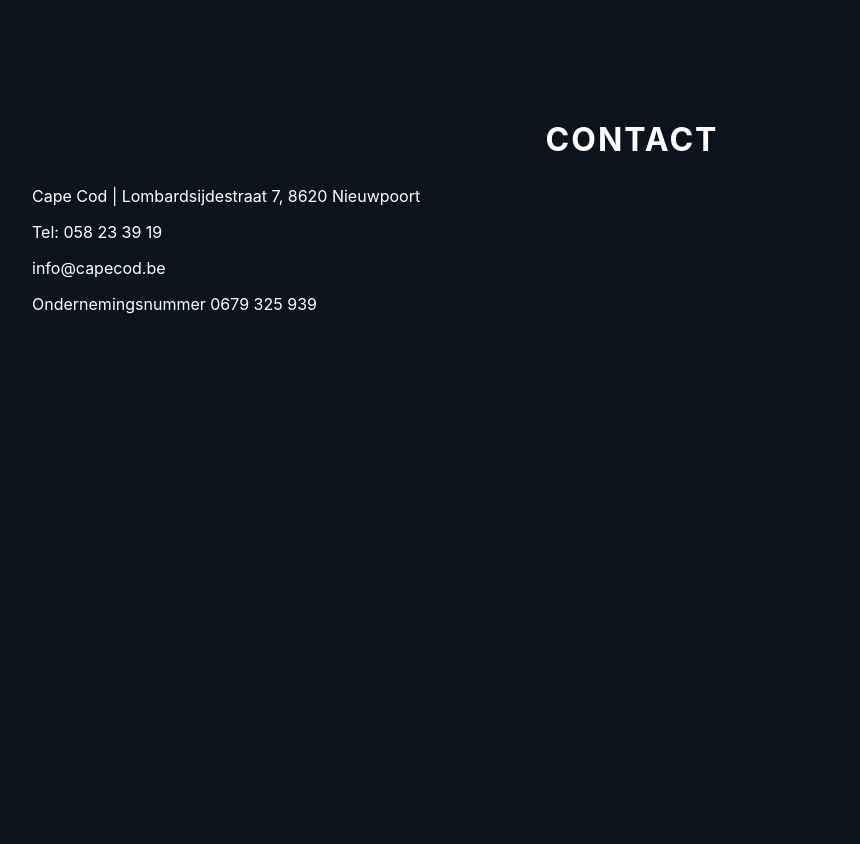
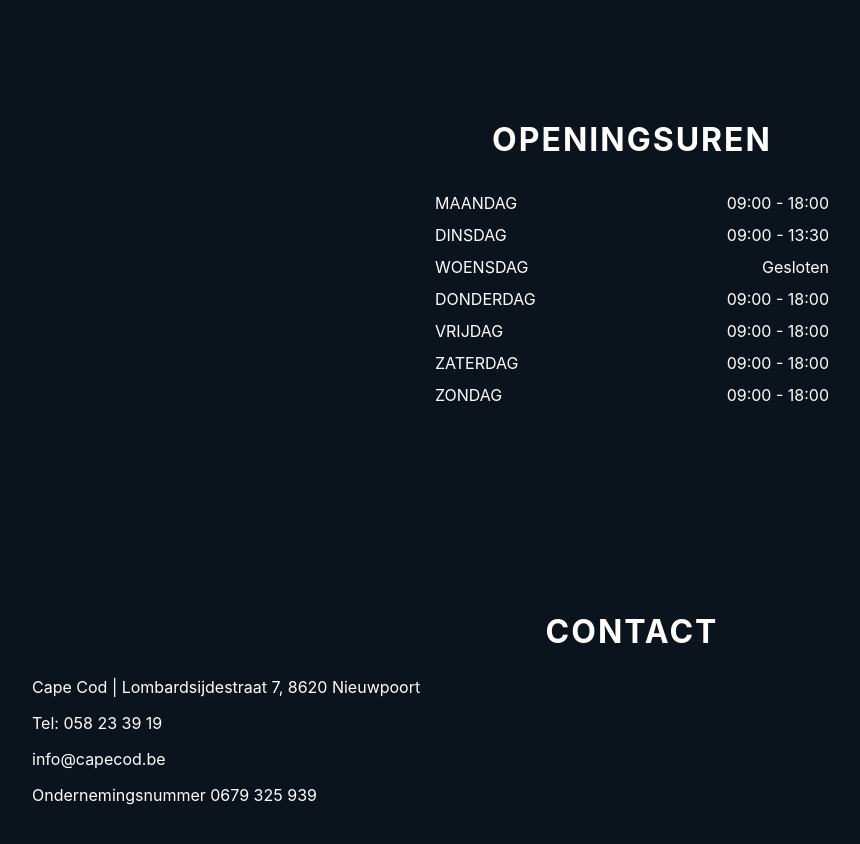
Before and after one commit to ianvln/capecod.next, a Next.js app: page / in a window 1280 px wide. Shown: the part 880-1724 px from the top of the page, without its empty margins (8-868 px from the left). Before the commit the page ends 1394 px from the top, so only its background shows below. Built offline with nearby package versions, Linux system fonts and the light colour scheme; a web font is replaced by a local one.

Commit message:
add opening hours

```diff
--- /dev/null
+++ b/api/openinghours.ts
@@ -0,0 +1,17 @@
+import { Day } from "../types/general/util/time/time";
+
+export interface OpeningHour {
+    isClosed?: boolean;
+    startTime?: string;
+    endTime?: string;
+}
+
+export const OPENING_HOURS: Record<Day, OpeningHour> = {
+    [Day.Monday]: { startTime: '09:00', endTime: '18:00' },
+    [Day.Tuesday]: { startTime: '09:00', endTime: '13:30' },
+    [Day.Wednesday]: { isClosed: true },
+    [Day.Thursday]: { startTime: '09:00', endTime: '18:00' },
+    [Day.Friday]: { startTime: '09:00', endTime: '18:00' },
+    [Day.Saturday]: { startTime: '09:00', endTime: '18:00' },
+    [Day.Sunday]: { startTime: '09:00', endTime: '18:00' }
+}
--- /dev/null
+++ b/components/contact/OpeningHours.tsx
@@ -0,0 +1,53 @@
+import { CSSProperties } from "react";
+import { OpeningHour } from "../../api/openinghours";
+import { Language } from "../../types/general/util/lang/language";
+import { Day, getDayDescription } from "../../types/general/util/time/time";
+
+interface OpeningHoursProps {
+    openingHours: Record<Day, OpeningHour>;
+    language: Language;
+}
+
+const CLOSED_IN_DUTCH = 'Gesloten';
+const CLOSED_IN_FRENCH = 'Fermée';
+
+const getClosedInLanguage = (language: Language) => language === Language.Dutch ? CLOSED_IN_DUTCH : CLOSED_IN_FRENCH;
+
+const OpeningHours = (props: OpeningHoursProps) => {
+    return (
+        <>
+            <table style={tableStyle}>
+                <tbody>
+                { [...Array(7)].map((_, i) => (
+                    <tr style={rowStyle}>
+                        <th style={headerStyle} align="left"> { getDayDescription(i, props.language) } </th>
+                        {
+                            !props.openingHours[i as Day].isClosed &&
+                                (<td align="right"> { props.openingHours[i as Day].startTime } - { props.openingHours[i as Day].endTime } </td>)
+                        }
+                        {
+                            props.openingHours[i as Day].isClosed &&
+                                (<td align="right"> { getClosedInLanguage(props.language) } </td>)
+                        }
+                    </tr>
+                ))}
+                </tbody>
+            </table>
+        </>
+    )
+}
+
+const tableStyle: CSSProperties = {
+    width: '100%'
+}
+
+const rowStyle: CSSProperties = {
+    height: 30
+}
+
+const headerStyle: CSSProperties = {
+    textTransform: 'uppercase',
+    fontWeight: 'normal'
+}
+
+export default OpeningHours;
--- a/pages/index.tsx
+++ b/pages/index.tsx
@@ -5,8 +5,9 @@ import backgroundImage from '../assets/background.jpg'
 import logo from '../assets/capecod-white.svg'
 import { Fade, Slide } from 'react-awesome-reveal'
 import NavigationWrapper from '../components/general/nav/NavigationWrapper'
-import MenuCard from '../components/menu/MenuCard';
-import { MENU } from '../types/Menu';
+import OpeningHours from '../components/contact/OpeningHours'
+import { Language } from '../types/general/util/lang/language'
+import { OPENING_HOURS } from '../api/openinghours'
 
 const Home: NextPage = () => {
 
@@ -27,6 +28,13 @@ const Home: NextPage = () => {
         </div>
       </section>
 
+      <section id="openingsuren" style={sectionStyle}>
+        <h1 style={sectionTitleStyle}> Openingsuren </h1>
+        <div style={openingHoursStyle}>
+          <OpeningHours language={Language.Dutch} openingHours={OPENING_HOURS} />
+        </div>
+      </section>
+
       <section id="contact" style={sectionStyle}>
         <h1 style={sectionTitleStyle}> Contact </h1>
         <p> Cape Cod | Lombardsijdestraat 7, 8620 Nieuwpoort </p>
@@ -34,7 +42,6 @@ const Home: NextPage = () => {
         <p> info@capecod.be </p>
         <p> Ondernemingsnummer 0679 325 939 </p>
       </section>
-
     </div>
 
   )
@@ -95,4 +102,11 @@ const announcement: CSSProperties = {
   maxWidth: 720
 }
 
+const openingHoursStyle: CSSProperties = {
+  maxWidth: 400,
+  display: 'flex',
+  alignContent: 'center',
+  margin: '0 auto'
+}
+
 export default Home
--- /dev/null
+++ b/types/general/util/lang/language.ts
@@ -0,0 +1,4 @@
+export enum Language {
+    Dutch,
+    French
+}
--- /dev/null
+++ b/types/general/util/time/time.ts
@@ -0,0 +1,38 @@
+import { Language } from "../lang/language";
+
+export enum Day {
+    Monday,
+    Tuesday,
+    Wednesday,
+    Thursday,
+    Friday,
+    Saturday,
+    Sunday
+}
+
+export const getDayDescription = (day: Day, language: Language) => {
+    const dayDescriptionsNl = {
+        [Day.Sunday]: 'Zondag',
+        [Day.Monday]: 'Maandag',
+        [Day.Tuesday]: 'Dinsdag',
+        [Day.Wednesday]: 'Woensdag',
+        [Day.Thursday]: 'Donderdag',
+        [Day.Friday]: 'Vrijdag',
+        [Day.Saturday]: 'Zaterdag'
+    }
+
+    const dayDescriptionsFr = {
+        [Day.Sunday]: 'Dimanche',
+        [Day.Monday]: 'Lundi',
+        [Day.Tuesday]: 'Mardi',
+        [Day.Wednesday]: 'Mecredi',
+        [Day.Thursday]: 'Jeudi',
+        [Day.Friday]: 'Vendredi',
+        [Day.Saturday]: 'Samedi'
+    }
+
+    switch(language) {
+        case Language.Dutch: return dayDescriptionsNl[day];
+        case Language.French: return dayDescriptionsFr[day];
+    }
+}
```
Also changed, not shown: pages/fr.tsx (+18 -0 lines).
